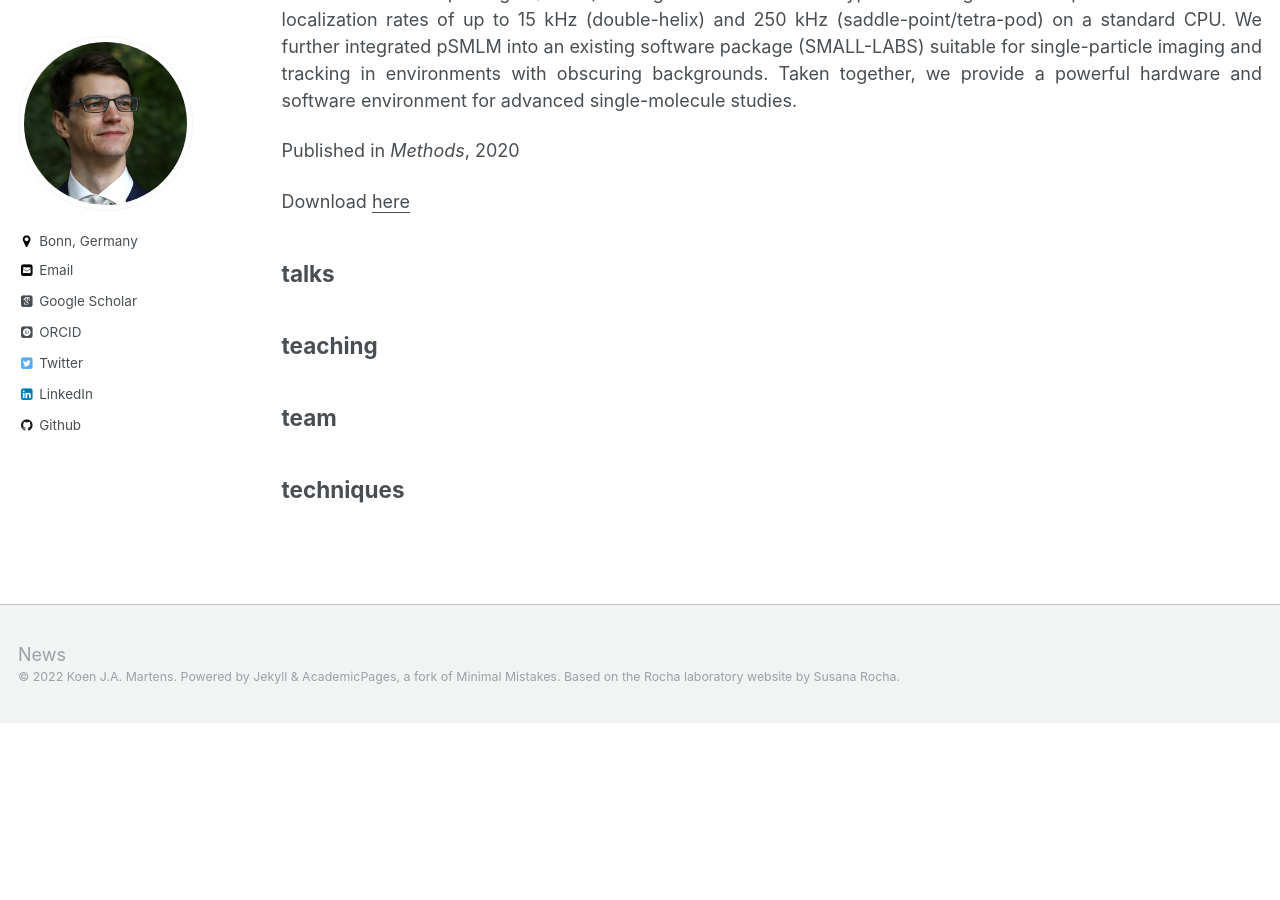
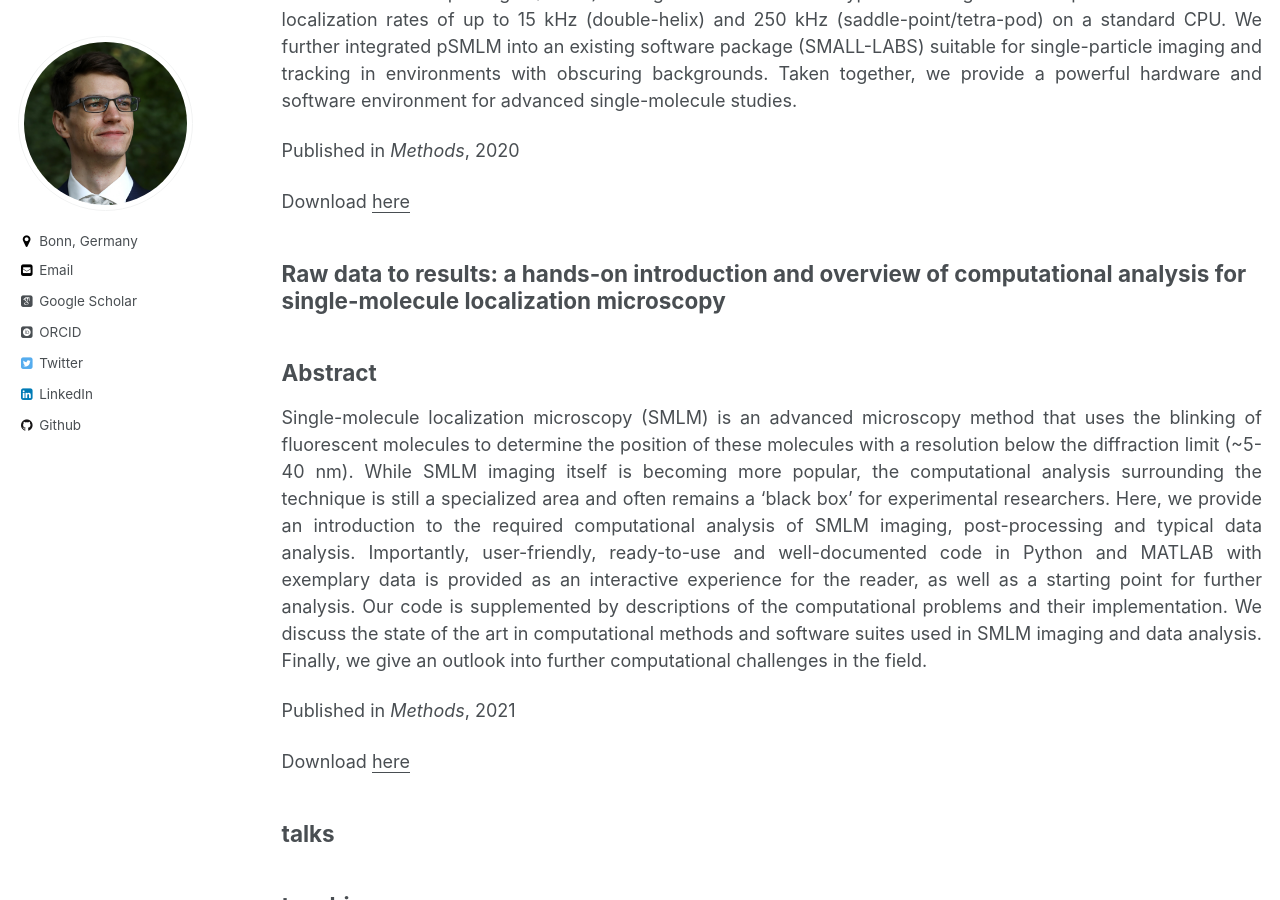
Before and after one commit to kjamartens/kjamartens.github.io, a Jekyll site: the page built from _pages/sitemap.md, in a window 1280 px wide and 900 px high, scrolled down 7214 px. Built offline with Jekyll 4.4.1, drawn with Linux system fonts in a browser that asks for light colours; some web fonts are replaced; before the commit the page ends 7937 px from its top, so only the background shows below that.

Commit message:
Coding Tutorial publication
Update description a little

```diff
--- /dev/null
+++ b/_publications/2021-12-28-codeTutorial.md
@@ -0,0 +1,16 @@
+---
+title: 'Raw data to results: a hands-on introduction and overview of computational analysis for single-molecule localization microscopy'
+collection: publications
+date: 2021-12-28
+venue: Methods
+authors: 'Koen J.A. Martens, Bartosz Turkowyd, Ulrike Endesfelder'
+paperurl: 'https://www.frontiersin.org/articles/10.3389/fbinf.2021.817254'
+# rgate: 'https://www.researchgate.net/publication/343375517_Integrating_engineered_point_spread_functions_into_the_phasor-based_single-molecule_localization_microscopy_framework'
+tagline: 'Methods'
+teaser: 'imgs/codeTutorial_2021.png'
+---
+
+<h2> Abstract </h2>
+<p align= "justify">
+Single-molecule localization microscopy (SMLM) is an advanced microscopy method that uses the blinking of fluorescent molecules to determine the position of these molecules with a resolution below the diffraction limit (~5-40 nm). While SMLM imaging itself is becoming more popular, the computational analysis surrounding the technique is still a specialized area and often remains a ‘black box’ for experimental researchers.
+Here, we provide an introduction to the required computational analysis of SMLM imaging, post-processing and typical data analysis. Importantly, user-friendly, ready-to-use and well-documented code in Python and MATLAB with exemplary data is provided as an interactive experience for the reader, as well as a starting point for further analysis. Our code is supplemented by descriptions of the computational problems and their implementation. We discuss the state of the art in computational methods and software suites used in SMLM imaging and data analysis. Finally, we give an outlook into further computational challenges in the field.
```
Also changed, not shown: _pages/about.md (+1 -1 lines), _pages/publications.md (+1 -1 lines), _publications/imgs/codeTutorial_2021.png (added).
